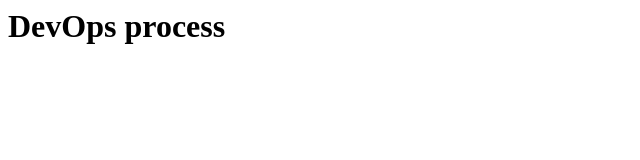
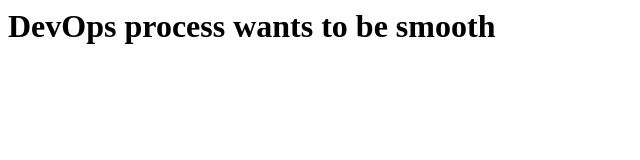
Before and after one commit to srinivaskona7/MyFirstRepo, a plain HTML site: page mysite/readme.html in a window 1280 px wide. Shown: the whole page, without its empty margins (0-640 px from the left). Drawn offline with Linux system fonts and the light colour scheme.

Commit message:
Update readme.html

```diff
--- a/mysite/readme.html
+++ b/mysite/readme.html
@@ -1,4 +1,4 @@
 <html>
   <head></head>
-  <body><h1>DevOps process</h1></body>
+  <body><h1>DevOps process wants to be smooth</h1></body>
 </html>
```
